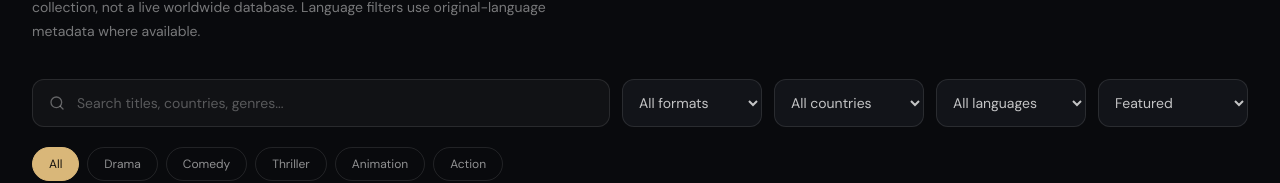
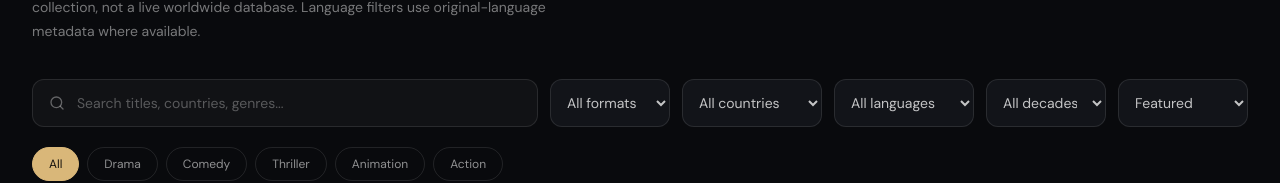
Before and after one commit to Serkel-Whally/Watchora, a Next.js app: page /explore in a window 1280 px wide. Shown: the part 317-500 px from the top of the page. Built offline with nearby package versions, Linux system fonts and the light colour scheme.

Commit message:
feat: add release decade filter to explore

```diff
--- a/app/explore/page.tsx
+++ b/app/explore/page.tsx
@@ -5,7 +5,7 @@ import Link from "next/link";
 import { ArrowLeft, Bookmark, ChevronLeft, ChevronRight, Search, X } from "lucide-react";
 import { genres, type TitleKind } from "@/lib/catalogue";
 import { getCatalogueProvider } from "@/lib/sample-catalogue-provider";
-import { filterCatalogue, paginateCatalogue, sortCatalogue, type CatalogueSort } from "@/lib/catalogue-utils";
+import { filterCatalogue, getFilmDecade, paginateCatalogue, sortCatalogue, type CatalogueSort } from "@/lib/catalogue-utils";
 
 const WATCHLIST_KEY = "watchora-watchlist";
 const PAGE_SIZE = 6;
@@ -17,6 +17,7 @@ export default function ExplorePage() {
   const [kind, setKind] = useState<TitleKind | "All">("All");
   const [country, setCountry] = useState("All");
   const [language, setLanguage] = useState("All");
+  const [decade, setDecade] = useState("All");
   const [sort, setSort] = useState<CatalogueSort>("featured");
   const [page, setPage] = useState(1);
   const [saved, setSaved] = useState<number[]>([]);
@@ -34,9 +35,10 @@ export default function ExplorePage() {
 
   const countries = useMemo(() => catalogue.getCountries(), []);
   const languageOptions = useMemo(() => Array.from(new Set(catalogue.getAll().map((title) => title.originalLanguage).filter((value): value is string => Boolean(value)))).sort(), []);
-  const results = useMemo(() => sortCatalogue(filterCatalogue(catalogue.getAll(), { query, genre, kind, country, language }), sort), [genre, kind, country, language, query, sort]);
+  const decadeOptions = useMemo(() => Array.from(new Set(catalogue.getAll().map((title) => getFilmDecade(title.year)))).sort(), []);
+  const results = useMemo(() => sortCatalogue(filterCatalogue(catalogue.getAll(), { query, genre, kind, country, language, decade }), sort), [genre, kind, country, language, decade, query, sort]);
   const pagination = useMemo(() => paginateCatalogue(results, page, PAGE_SIZE), [results, page]);
-  const hasFilters = Boolean(query || genre !== "All" || kind !== "All" || country !== "All" || language !== "All" || sort !== "featured");
+  const hasFilters = Boolean(query || genre !== "All" || kind !== "All" || country !== "All" || language !== "All" || decade !== "All" || sort !== "featured");
 
   useEffect(() => {
     if (page !== pagination.page) setPage(pagination.page);
@@ -48,6 +50,7 @@ export default function ExplorePage() {
     setKind("All");
     setCountry("All");
     setLanguage("All");
+    setDecade("All");
     setSort("featured");
     setPage(1);
   };
@@ -66,11 +69,12 @@ export default function ExplorePage() {
       <Link href="/" className="inline-flex items-center gap-2 text-xs text-white/45 hover:text-white"><ArrowLeft size={14}/> Back home</Link>
       <p className="eyebrow mt-9">Worldwide discovery</p><h1 className="mt-3 font-['Manrope'] text-4xl font-semibold tracking-[-.06em] md:text-5xl">Explore stories.</h1>
       <p className="mt-3 max-w-xl text-sm leading-6 text-white/45">Find films and series by title, genre, format or country. This is an illustrative sample collection, not a live worldwide database. Language filters use original-language metadata where available.</p>
-      <div className="mt-9 grid gap-3 sm:grid-cols-2 lg:grid-cols-[minmax(0,1fr)_140px_150px_150px_150px]">
+      <div className="mt-9 grid gap-3 sm:grid-cols-2 lg:grid-cols-[minmax(0,1fr)_120px_140px_140px_120px_130px]">
         <label className="flex h-12 items-center gap-3 rounded-xl border border-white/10 bg-white/[.035] px-4"><Search size={16} className="shrink-0 text-white/35"/><input value={query} onChange={e => {setQuery(e.target.value);setPage(1);}} placeholder="Search titles, countries, genres..." className="w-full bg-transparent text-sm outline-none placeholder:text-white/30"/></label>
         <select aria-label="Format" value={kind} onChange={e => {setKind(e.target.value as TitleKind | "All");setPage(1);}} className="h-12 rounded-xl border border-white/10 bg-[#121419] px-3 text-sm text-white/75"><option value="All">All formats</option><option value="Film">Films</option><option value="Series">Series</option></select>
         <select aria-label="Country" value={country} onChange={e => {setCountry(e.target.value);setPage(1);}} className="h-12 rounded-xl border border-white/10 bg-[#121419] px-3 text-sm text-white/75"><option value="All">All countries</option>{countries.map(value => <option key={value} value={value}>{value}</option>)}</select>
         <select aria-label="Original language" value={language} onChange={e => {setLanguage(e.target.value);setPage(1);}} className="h-12 rounded-xl border border-white/10 bg-[#121419] px-3 text-sm text-white/75"><option value="All">All languages</option>{languageOptions.map(value => <option key={value} value={value}>{value.toUpperCase()}</option>)}</select>
+        <select aria-label="Release decade" value={decade} onChange={e => {setDecade(e.target.value);setPage(1);}} className="h-12 rounded-xl border border-white/10 bg-[#121419] px-3 text-sm text-white/75"><option value="All">All decades</option>{decadeOptions.map(value => <option key={value} value={value}>{value}</option>)}</select>
         <select aria-label="Sort titles" value={sort} onChange={e => {setSort(e.target.value as CatalogueSort);setPage(1);}} className="h-12 rounded-xl border border-white/10 bg-[#121419] px-3 text-sm text-white/75"><option value="featured">Featured</option><option value="newest">Newest first</option><option value="oldest">Oldest first</option><option value="rating">Highest rated</option></select>
       </div>
       <div className="hide-scrollbar mt-5 flex gap-2 overflow-x-auto pb-2">{genres.map(g => <button key={g} onClick={() => {setGenre(g);setPage(1);}} aria-pressed={genre === g} className={`shrink-0 rounded-full border px-4 py-2 text-xs transition ${genre === g ? "border-[#d9b779] bg-[#d9b779] text-[#17130d]" : "border-white/10 text-white/55 hover:border-white/30"}`}>{g}</button>)}</div>
```
